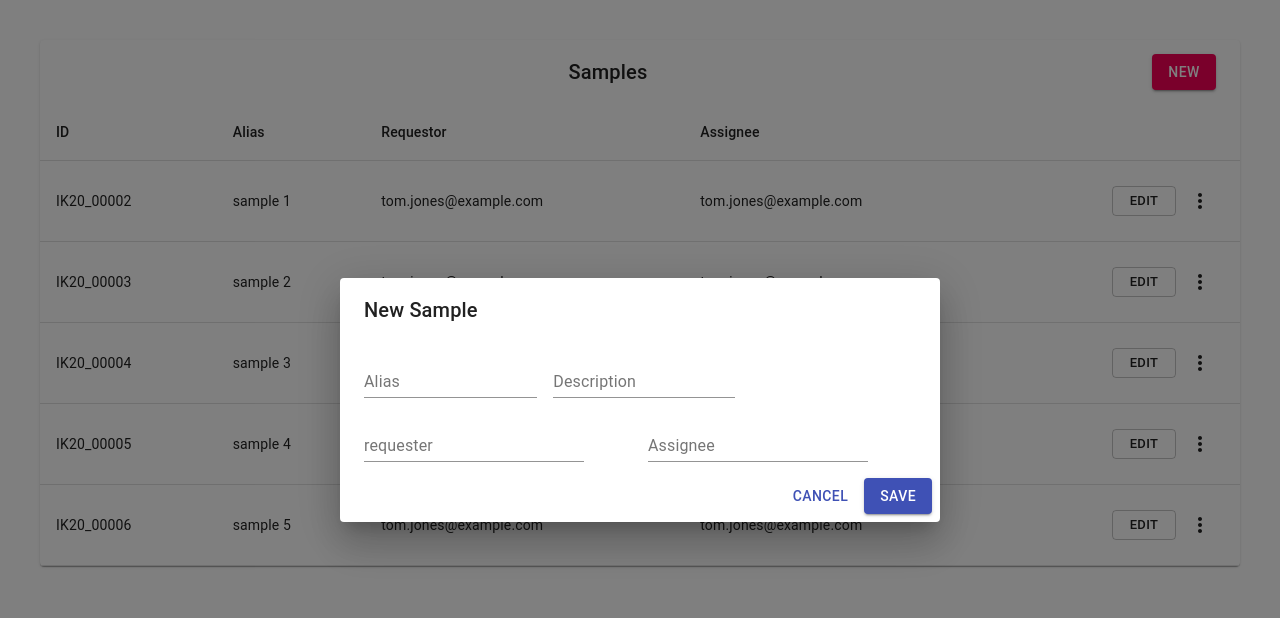
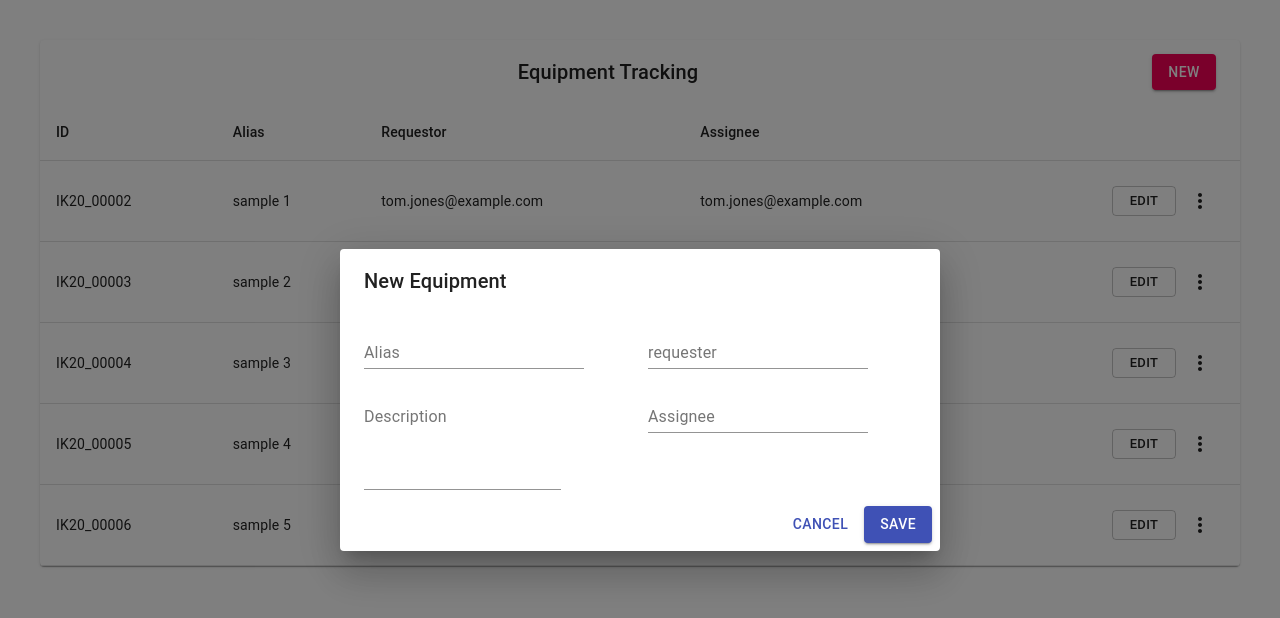
Before and after one commit to uzairtq/Lablink-ACE-Equipment-frontend, a React (Create React App) app: page / in a window 1280 px wide. Both pictures are taken after a click on the button "NEW". Shown: the top 618 px of the page. Built offline with nearby package versions, Linux system fonts and the light colour scheme.

Commit message:
Equipment First Prototype
Based on samples app

```diff
--- a/package.json
+++ b/package.json
@@ -1,5 +1,5 @@
 {
-  "name": "samples-frontend",
+  "name": "lablink-ace-equipment-frontend",
   "version": "0.1.0",
   "private": true,
   "dependencies": {
--- a/src/App.js
+++ b/src/App.js
@@ -1,12 +1,12 @@
-import React from 'react';
-import './App.css';
+import React from "react";
+import "./App.css";
 
-import Samples from './components/samples/Samples';
+import Equipment from "./components/equipment/Equipment";
 
 function App() {
   return (
     <div className="App">
-      <Samples />
+      <Equipment />
     </div>
   );
 }
--- a/src/components/store.js
+++ b/src/components/datastore.js
@@ -1,4 +1,4 @@
-export const sample_list_data = {
+export const equipment_list_data = {
   status: "success",
   data: [
     {
--- /dev/null
+++ b/src/components/equipment/Equipment.js
@@ -0,0 +1,94 @@
+import React from "react";
+import EquipmentTable from "./EquipmentTable";
+import EquipmentForm from "./EquipmentForm";
+import { equipment_list_data } from "../datastore.js";
+
+class Equipment extends React.Component {
+  state = {
+    equipmentData: [],
+    editData: null,
+    newEquipment: false,
+    editEquipment: false
+  };
+
+  componentDidMount() {
+    this.fetchEquipmentList();
+  }
+
+  handleNewEquipment = () => {
+    this.setState({ newEquipment: true });
+  };
+  handleEditEquipment = equipmentData => {
+    this.setState({ editEquipment: true, editData: equipmentData });
+  };
+
+  fetchEquipmentList = () => {
+    this.setState({ equipmentData: equipment_list_data.data });
+  };
+
+  handleEquipmentInputClose = () =>
+    this.setState({ newEquipment: false, editEquipment: false });
+
+  handleEquipmentSubmit = equipmentData => {
+    this.setState({ newEquipment: false, editEquipment: false });
+    if (equipmentData.hasOwnProperty("id")) {
+      let equipmentList = this.state.equipmentData;
+      equipmentList[
+        equipmentList.indexOf(
+          equipmentList.find(eq => eq.id === equipmentData.id)
+        )
+      ] = equipmentData;
+      this.setState({ equipmentData: equipmentList });
+    } else {
+      //CREATE ID FOR NEW ENTRY
+      let equipmentList = this.state.equipmentData;
+      equipmentList.push(equipmentData);
+      this.setState({ equipmentData: equipmentList });
+    }
+  };
+
+  render() {
+    const newEquipmentData = {
+      alias: "",
+      description: "",
+      owner: "",
+      assignee: "",
+      siteCode: "IK"
+    };
+
+    let equipment = <h1>Equipment Tracking</h1>;
+    if (this.state.equipmentData.length > 0) {
+      // equipment = this.state.equipmentData.map(s => (<h1>{s.id}</h1>))
+      equipment = (
+        <EquipmentTable
+          equipmentList={this.state.equipmentData}
+          onNewEquipment={this.handleNewEquipment}
+          onEditEquipment={this.handleEditEquipment}
+        />
+      );
+    }
+    let equipmentForm = null;
+    if (this.state.newEquipment || this.state.editEquipment) {
+      equipmentForm = (
+        <EquipmentForm
+          open={this.state.newEquipment || this.state.editEquipment}
+          equipmentData={
+            this.state.editEquipment ? this.state.editData : newEquipmentData
+          }
+          edit={this.state.editEquipment}
+          handleClose={this.handleEquipmentInputClose}
+          onSubmit={this.handleEquipmentSubmit}
+        />
+      );
+    }
+
+    return (
+      <React.Fragment>
+        <div>{equipment}</div>
+        {equipmentForm}
+      </React.Fragment>
+    );
+  }
+}
+
+export default Equipment;
--- a/src/components/samples/SampleForm.js
+++ b/src/components/equipment/EquipmentForm.js
@@ -8,7 +8,7 @@ import DialogContent from "@material-ui/core/DialogContent";
 import DialogActions from "@material-ui/core/DialogActions";
 import Button from "@material-ui/core/Button";
 
-const NewSample = props => {
+const NewEquipment = props => {
   // let initialValue = {
   //     alias:'',
   //     description:'',
@@ -17,19 +17,21 @@ const NewSample = props => {
   //     siteCode:'IK',
   //
   // };
-  let title = "New Sample";
+  let title = "New Equipment";
   let confirmText = "Save";
 
-  let [sampleData, setSampleData] = React.useState({ ...props.sampleData });
+  let [equipmentData, setEquipmentData] = React.useState({
+    ...props.equipmentData
+  });
   if (props.edit) {
-    // initialValue = props.sampleData;
-    title = "Edit " + props.sampleData.id;
+    // initialValue = props.equipmentData;
+    title = "Edit " + props.equipmentData.id;
     confirmText = "Update";
   }
 
   const handleChange = inputName => event => {
-    setSampleData({
-      ...sampleData,
+    setEquipmentData({
+      ...equipmentData,
       [inputName]: event.target.value
     });
   };
@@ -39,22 +41,12 @@ const NewSample = props => {
       <DialogTitle>{title}</DialogTitle>
       <DialogContent>
         <Grid container spacing={2}>
-          <Grid item xs={4}>
+          <Grid item xs={6}>
             <TextField
               id="alias"
               label="Alias"
-              defaultValue={props.sampleData.alias}
+              defaultValue={props.equipmentData.alias}
               onChange={handleChange("alias")}
-            />
-          </Grid>
-          <Grid item xs={8}>
-            <TextField
-              id="description"
-              label="Description"
-              multiline
-              rowsMax={4}
-              defaultValue={props.sampleData.description}
-              onChange={handleChange("description")}
             />
           </Grid>
           <Grid item xs={6}>
@@ -62,15 +54,25 @@ const NewSample = props => {
               id="requester"
               label="requester"
               type="email"
-              defaultValue={props.sampleData.owner}
+              defaultValue={props.equipmentData.owner}
               onChange={handleChange("owner")}
+            />
+          </Grid>
+          <Grid item xs={6}>
+            <TextField
+              id="description"
+              label="Description"
+              multiline
+              rows={4}
+              defaultValue={props.equipmentData.description}
+              onChange={handleChange("description")}
             />
           </Grid>
           <Grid item xs={6}>
             <TextField
               id="assignee"
               label="Assignee"
-              defaultValue={props.sampleData.assignee}
+              defaultValue={props.equipmentData.assignee}
               onChange={handleChange("assignee")}
             />
           </Grid>
@@ -81,7 +83,7 @@ const NewSample = props => {
           Cancel
         </Button>
         <Button
-          onClick={() => props.onSubmit(sampleData)}
+          onClick={() => props.onSubmit(equipmentData)}
           color="primary"
           variant="contained"
         >
@@ -92,4 +94,4 @@ const NewSample = props => {
   );
 };
 
-export default NewSample;
+export default NewEquipment;
--- a/src/components/samples/SampleTable.js
+++ b/src/components/equipment/EquipmentTable.js
@@ -26,17 +26,17 @@ const styles = theme => ({
   }
 });
 
-const sampleTable = props => {
+const equipmentTable = props => {
   return (
     <Paper className={props.classes.root}>
       <ToolBar>
         <Typography variant="h6" color="inherit" className={props.classes.grow}>
-          Samples
+          Equipment Tracking
         </Typography>
         <Button
           variant="contained"
           color="secondary"
-          onClick={props.onNewSample}
+          onClick={props.onNewEquipment}
         >
           New
         </Button>
@@ -53,27 +53,27 @@ const sampleTable = props => {
           </TableRow>
         </TableHead>
         <TableBody>
-          {props.sampleList.map(sample => (
-            <TableRow hover key={sample.id}>
-              <TableCell>{sample.id}</TableCell>
-              <TableCell>{sample.alias}</TableCell>
+          {props.equipmentList.map(equipment => (
+            <TableRow hover key={equipment.id}>
+              <TableCell>{equipment.id}</TableCell>
+              <TableCell>{equipment.alias}</TableCell>
               <TableCell>
-                {sample.hasOwnProperty("owner") ? sample.owner : ""}
+                {equipment.hasOwnProperty("owner") ? equipment.owner : ""}
               </TableCell>
               <TableCell>
-                {sample.hasOwnProperty("owner") ? sample.assignee : ""}
+                {equipment.hasOwnProperty("owner") ? equipment.assignee : ""}
               </TableCell>
               <TableCell align="right">
                 <Button
                   variant="outlined"
                   size="small"
-                  onClick={() => props.onEditSample(sample)}
+                  onClick={() => props.onEditEquipment(equipment)}
                 >
                   Edit
                 </Button>
                 <IconButton
                   color="inherit"
-                  onClick={() => console.log("lots more about " + sample.id)}
+                  onClick={() => console.log("lots more about " + equipment.id)}
                 >
                   <MoreIcon />
                 </IconButton>
@@ -86,4 +86,4 @@ const sampleTable = props => {
   );
 };
 
-export default withStyles(styles)(sampleTable);
+export default withStyles(styles)(equipmentTable);
--- a/src/components/samples/Samples.js
+++ /dev/null
@@ -1,95 +0,0 @@
-import React from "react";
-import sampleApi from "../../resources/sampleApi";
-import SampleTable from "./SampleTable";
-import SampleForm from "./SampleForm";
-import { sample_list_data } from "../store.js";
-
-class Samples extends React.Component {
-  state = {
-    sampleData: [],
-    editData: null,
-    newSample: false,
-    editSample: false
-  };
-
-  componentDidMount() {
-    this.fetchSampleList();
-  }
-
-  handleNewSample = () => {
-    this.setState({ newSample: true });
-  };
-  handleEditSample = sampleData => {
-    this.setState({ editSample: true, editData: sampleData });
-  };
-
-  fetchSampleList = () => {
-    this.setState({ sampleData: sample_list_data.data });
-  };
-
-  handleSampleInputClose = () =>
-    this.setState({ newSample: false, editSample: false });
-
-  handleSampleSubmit = sampleData => {
-    this.setState({ newSample: false, editSample: false });
-    if (sampleData.hasOwnProperty("id")) {
-      sampleApi
-        .edit(sampleData)
-        .then(res => {
-          console.log(res.data);
-          this.fetchSampleList();
-        })
-        .catch(err => console.log(err));
-    } else {
-      let samplesList = this.state.sampleData;
-      samplesList.push(sampleData);
-      this.setState({ sampleData: samplesList });
-      console.log(sampleData);
-    }
-  };
-
-  render() {
-    const newSampleData = {
-      alias: "",
-      description: "",
-      owner: "",
-      assignee: "",
-      siteCode: "IK"
-    };
-
-    let samples = <h1>Samples</h1>;
-    //    if (this.state.sampleData.size > 0) {
-    // samples = this.state.sampleData.map(s => (<h1>{s.id}</h1>))
-    samples = (
-      <SampleTable
-        sampleList={this.state.sampleData}
-        onNewSample={this.handleNewSample}
-        onEditSample={this.handleEditSample}
-      />
-    );
-    //    }
-    let sampleForm = null;
-    if (this.state.newSample || this.state.editSample) {
-      sampleForm = (
-        <SampleForm
-          open={this.state.newSample || this.state.editSample}
-          sampleData={
-            this.state.editSample ? this.state.editData : newSampleData
-          }
-          edit={this.state.editSample}
-          handleClose={this.handleSampleInputClose}
-          onSubmit={this.handleSampleSubmit}
-        />
-      );
-    }
-
-    return (
-      <React.Fragment>
-        <div>{samples}</div>
-        {sampleForm}
-      </React.Fragment>
-    );
-  }
-}
-
-export default Samples;
--- a/src/config/urls.js
+++ b/src/config/urls.js
@@ -1,3 +1,3 @@
-export const searchUrl = "/api/samples/search";
-export const getAndSetUrl = "/api/samples";
+export const searchUrl = "/api/equipment/search";
+export const getAndSetUrl = "/api/equipment";
 export const homeUrl = "/api/home";
--- a/src/resources/sampleApi.js
+++ b/src/resources/equipmentApi.js
@@ -1,7 +1,7 @@
 import axios from "../axios-config";
 import { searchUrl, getAndSetUrl, homeUrl } from "../config/urls";
 
-const sampleApi = {
+const equipmentApi = {
   getHomepage() {
     return axios.get(homeUrl);
   },
@@ -18,4 +18,4 @@ const sampleApi = {
   }
 };
 
-export default sampleApi;
+export default equipmentApi;
```
Also changed, not shown: src/axios-config.js (+4 -4 lines), 1 other file (tests, documents, lock files or other folders).
